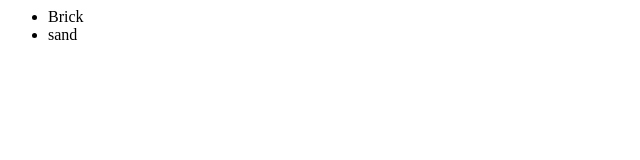
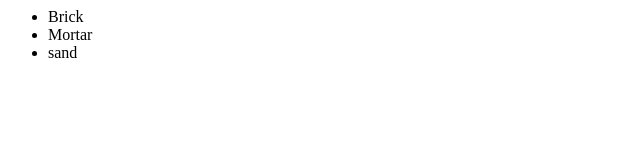
Before and after one commit to karthik531/hello-world, a plain HTML site: page index.html in a window 1280 px wide. Shown: the full height of the page, 0-640 px from the left. Drawn offline with Linux system fonts and the light colour scheme.

Commit message:
testing commit again to try multiline comments

```diff
--- a/index.html
+++ b/index.html
@@ -3,7 +3,7 @@
         <div>
             <ul>
                 <li>Brick</li>
-                <!--li>Mortar</li-->
+                <li>Mortar</li>
                 <li>sand</li>
             </ul>
         </div>
```
